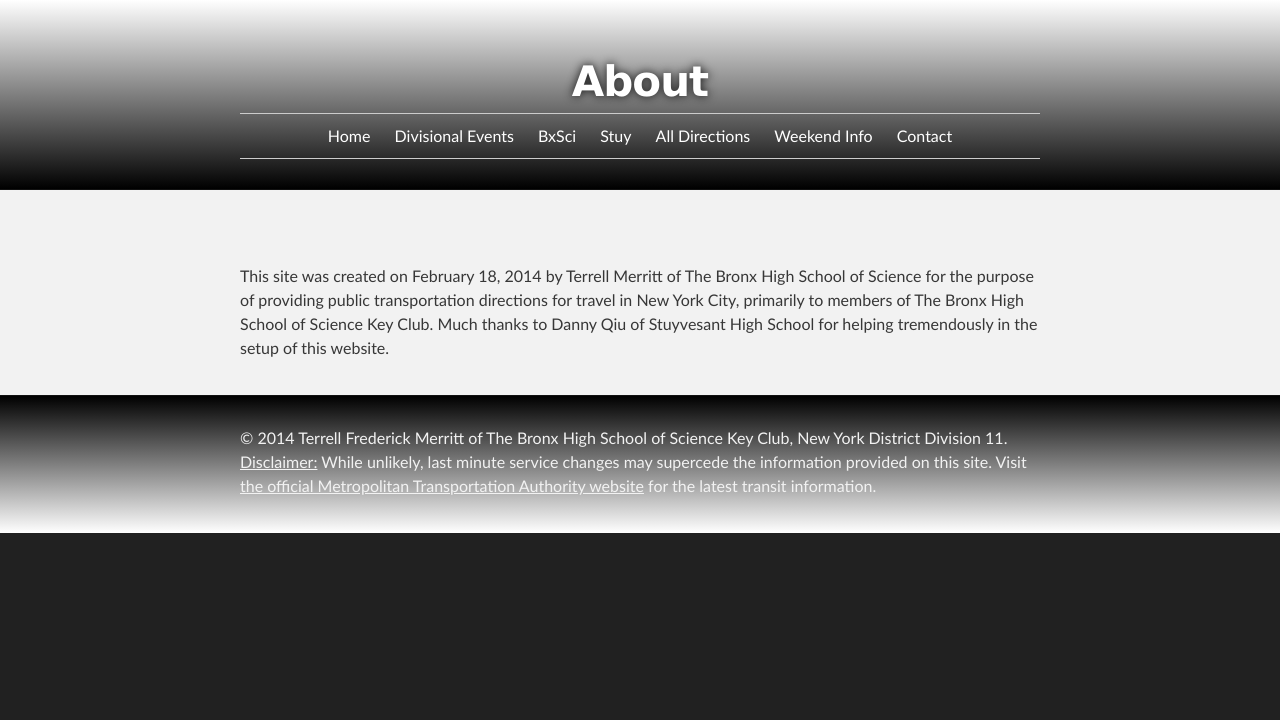
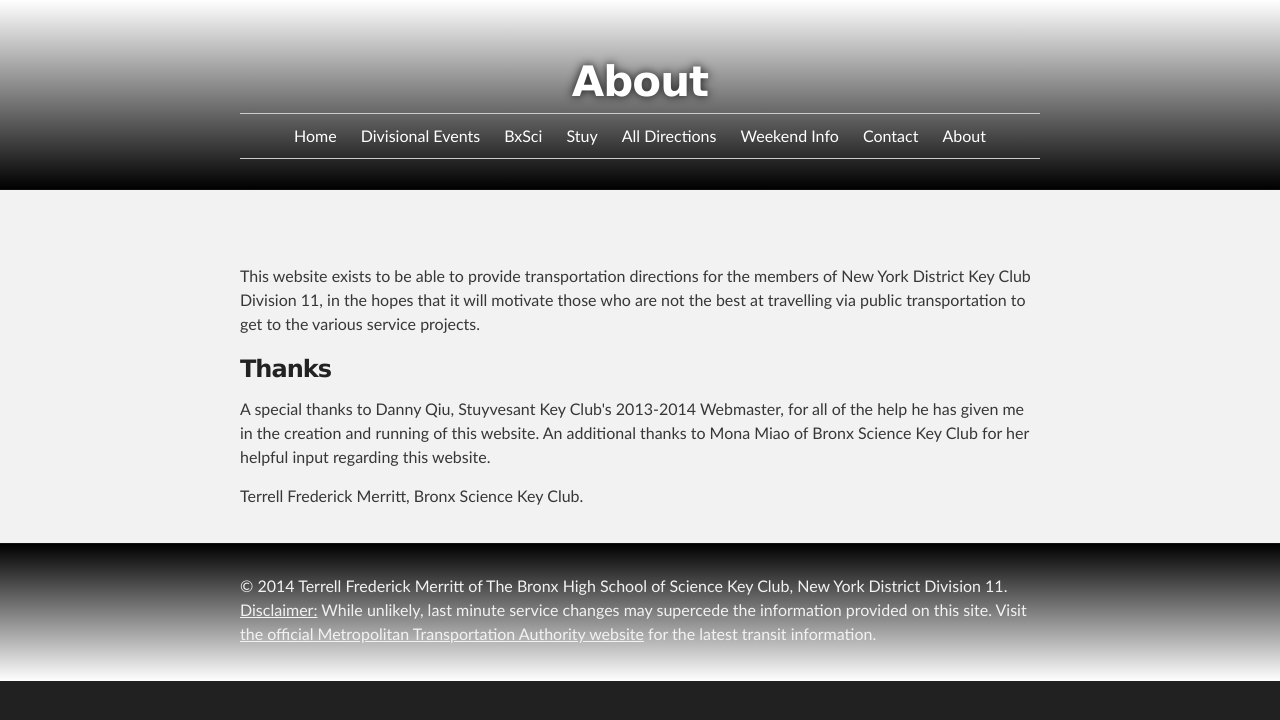
Before and after one commit to d11directions/d11directions.github.io, a Jekyll site: the page built from about/index.html, in a window 1280 px wide. Shown: the top 720 px of the page. Built offline with Jekyll 4.4.1, drawn with Linux system fonts in a browser that asks for light colours.

Commit message:
Update About page info

```diff
--- a/_layouts/default.html
+++ b/_layouts/default.html
@@ -17,13 +17,14 @@
       </center>
       <!-- Temporary Navbar -->
       <ul id="nav">
-        <li{% if page.url == '/index.html' %} class="active" {% endif %}><a href="/index.html">Home</a></li>
-        <li{% if page.url == '/d11/index.html' %} class="active" {% endif %}><a href="/d11">Divisional Events</a></li>
-        <li{% if page.url == '/bxsci/index.html' %} class="active" {% endif %}><a href="/bxsci">BxSci</a></li>
-        <li{% if page.url == '/stuy/index.html' %} class="active" {% endif %}><a href="/stuy">Stuy</a></li>
-        <li{% if page.url == '/directions/index.html' %} class="active" {% endif %}><a href="/directions">All Directions</a></li>
-        <li{% if page.url == '/weekend_information/index.html' %} class="active" {% endif %}><a href="/weekend_information">Weekend Info</a></li>
-        <li{% if page.url == '/contact/index.html' %} class="active" {% endif %}> <a href="/contact">Contact</a></li>
+        <li{% if page.url == '/index.html' %} class="active"{% endif %}><a href="/index.html">Home</a></li>
+        <li{% if page.url == '/d11/index.html' %} class="active"{% endif %}><a href="/d11">Divisional Events</a></li>
+        <li{% if page.url == '/bxsci/index.html' %} class="active"{% endif %}><a href="/bxsci">BxSci</a></li>
+        <li{% if page.url == '/stuy/index.html' %} class="active"{% endif %}><a href="/stuy">Stuy</a></li>
+        <li{% if page.url == '/directions/index.html' %} class="active"{% endif %}><a href="/directions">All Directions</a></li>
+        <li{% if page.url == '/weekend_information/index.html' %} class="active"{% endif %}><a href="/weekend_information">Weekend Info</a></li>
+        <li{% if page.url == '/contact/index.html' %} class="active"{% endif %}> <a href="/contact">Contact</a></li>
+        <li{% if page.url == '/about/index.html' %} class="active"{% endif %}> <a href="/about">About</a></li>
       </ul>
     </header>
 </div>
--- a/about/index.html
+++ b/about/index.html
@@ -6,7 +6,16 @@ published: true
 <div id="main_content_wrap" class="outer">
   <section id="main_content" class="inner">
   <p>
-  This site was created on February 18, 2014 by Terrell Merritt of The Bronx High School of Science for the purpose of providing public transportation directions for travel in New York City, primarily to members of The Bronx High School of Science Key Club. Much thanks to Danny Qiu of Stuyvesant High School for helping tremendously in the setup of this website.
+     This website exists to be able to provide transportation directions for the members of New York District Key Club Division 11, in the hopes that it will motivate those who are not the best at travelling via public transportation to get to the various service projects.
+  </p>
+
+  <h3>Thanks</h3>
+  <p>
+     A special thanks to Danny Qiu, Stuyvesant Key Club's 2013-2014 Webmaster, for all of the help he has given me in the creation and running of this website. An additional thanks to Mona Miao of Bronx Science Key Club for her helpful input regarding this website.
+  </p>
+
+  <p>
+    Terrell Frederick Merritt, Bronx Science Key Club.
   </p>
   </section>
  </div>
```
